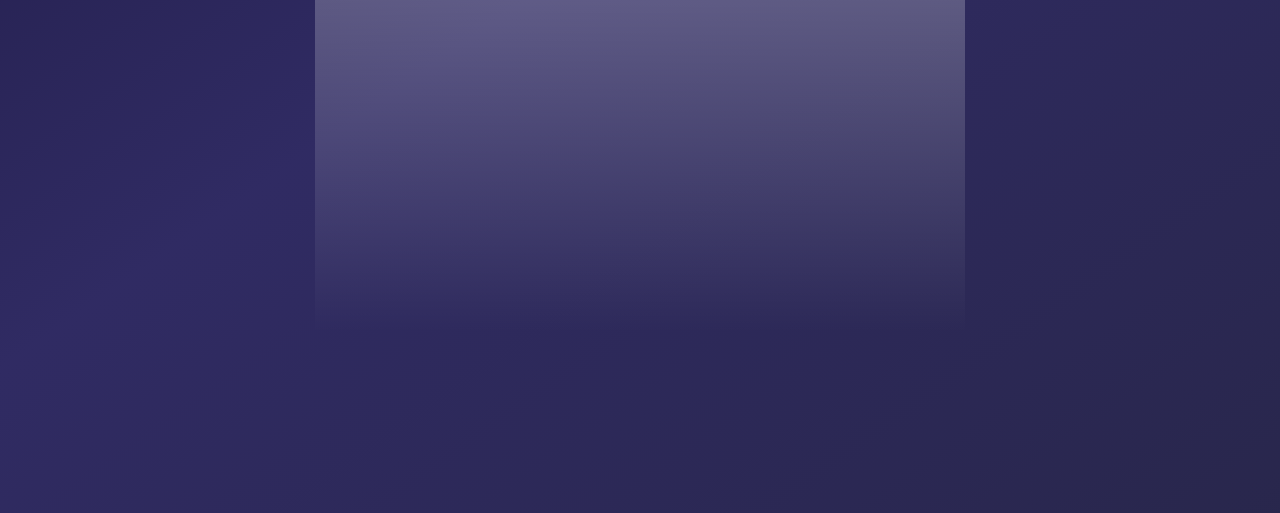
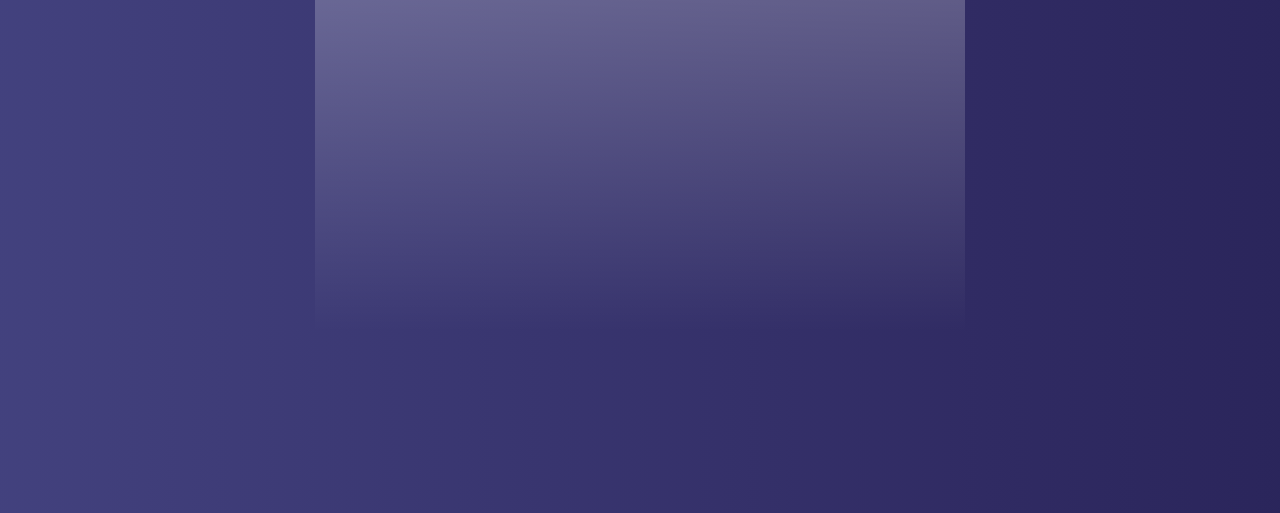
Before and after one commit to markmezei/OpenWeatherAPI-WeatherApp, a plain HTML site: page WeatherApp/index.html in a window 1280 px wide. Shown: the part 287-800 px from the top of the page. Drawn offline with nearby package versions, Linux system fonts and the light colour scheme.

Commit message:
Add files via upload

```diff
--- a/WeatherApp/app.js
+++ b/WeatherApp/app.js
@@ -180,6 +180,7 @@ window.addEventListener("keydown", (event) => {
         elements.forEach((element) => {
             element.textContent = "";
             input.value = "";
+            clearInterval(dateInterval);
         })
     }
 })
--- a/WeatherApp/style.css
+++ b/WeatherApp/style.css
@@ -17,11 +17,12 @@ body{
     display: flex;
     justify-content: center;
     align-items: center;
-    background: -webkit-linear-gradient(-35deg, #24243e, #302b63, #0f0c29);
-    background: linear-gradient(-35deg, #24243e, #302b63, #0f0c29);
-    background-size: 200% 200%;
-    animation: background-animation 14s linear infinite;
-    -webkit-animation: background-animation 14s linear infinite;
+    flex-direction: column;
+    background: -webkit-linear-gradient(90deg, #484886, #302b63, #181342);
+    background: linear-gradient(90deg, #484886, #302b63, #181342);
+    background-size: 200%;
+    animation: background-animation 6s ease-in-out infinite;
+    -webkit-animation: background-animation 6s ease-in-out infinite;
 }
 
 @-webkit-keyframes background-animation{
@@ -49,7 +50,6 @@ body{
 }
 
 
-
 .container{
     width: 650px;
     height: 440px;
@@ -61,9 +61,8 @@ body{
 
 
 .container:hover{
-    transform: translateY(-1.2rem);
-    -webkit-transform: translateY(-2rem);
     box-shadow: 0 0 1rem 0.5rem var(--white);
+    transform: translateY(-2rem);
 }
 
 .search{
@@ -222,7 +221,7 @@ img{
         font-size: 1.1rem;
     }
     .display h1{
-        margin-bottom: 2.7rem;
+        margin-bottom: 2rem;
     }
     img{
         height: 27px;
```
